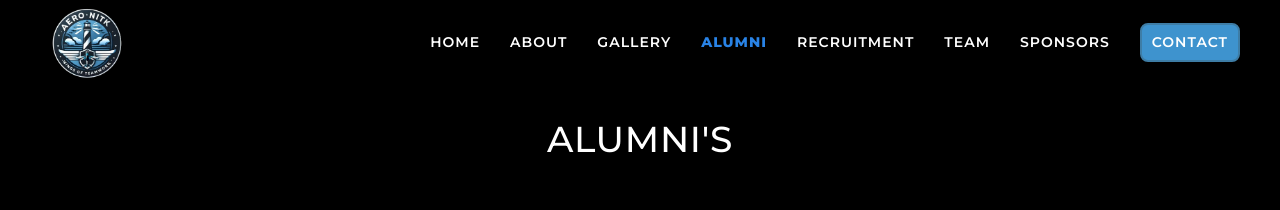
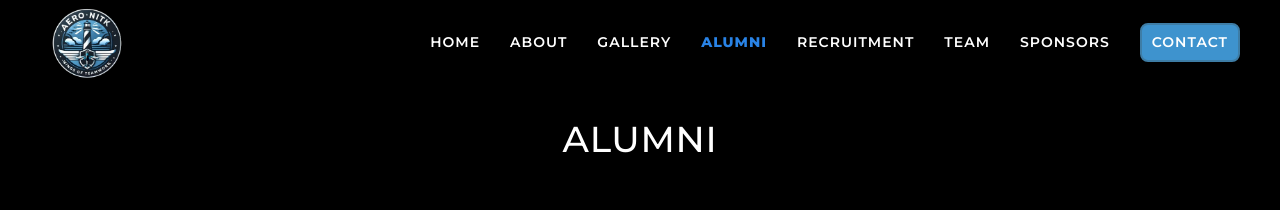
Before and after one commit to yoman12357/Aero_NITK, a React (Vite) app: page /alumni in a window 1280 px wide. Shown: the top 210 px of the page. Built offline with nearby package versions, Linux system fonts and the light colour scheme.

Commit message:
Alumni page updated

```diff
--- a/src/components/AlumniPage.jsx
+++ b/src/components/AlumniPage.jsx
@@ -16,7 +16,7 @@ const AlumniPage = () => {
     return (
         <div className="alumni-page-wrapper">
             <main className="alumni-container">
-                <h1 className="alumni-header-text">ALUMNI'S</h1>
+                <h1 className="alumni-header-text">ALUMNI</h1>
 
                 <div className="alumni-grid">
                     {alumniBatches.map((batch) => (
```
